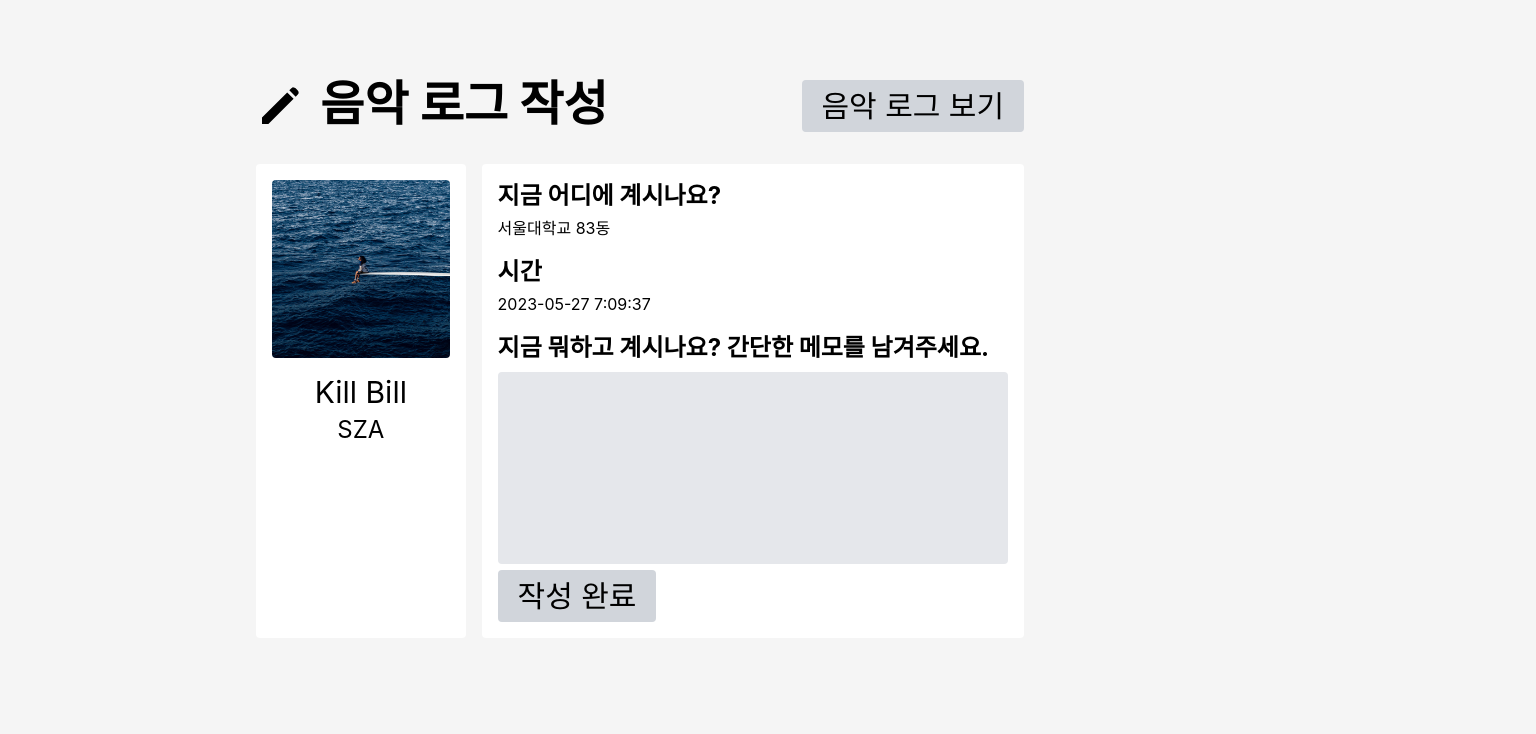
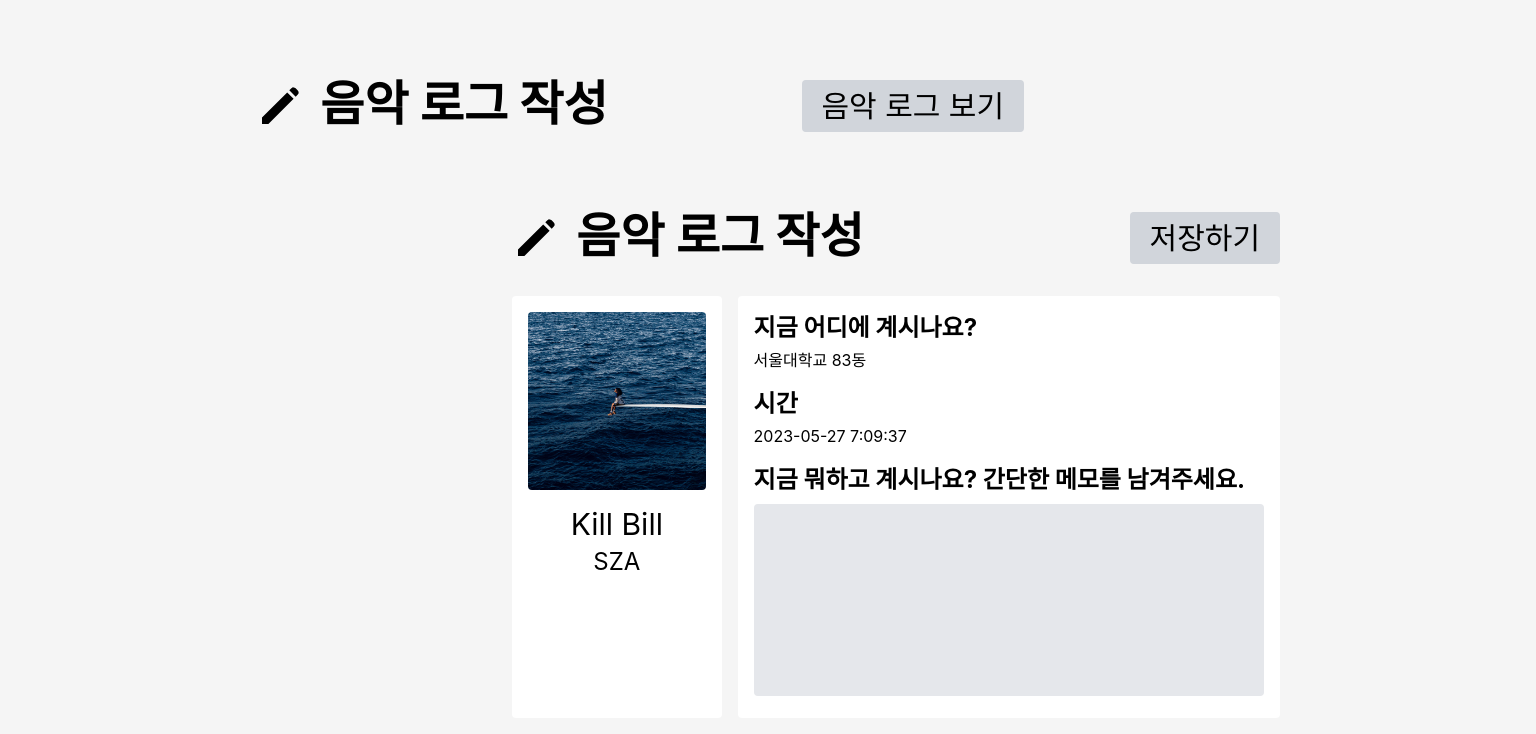
Before and after one commit to coco-ball/WP-MusicLog, a Next.js app in the folder music-log/: page / in a window 1280 px wide. Shown: the top 734 px of the page, 1536 px wide, since content can reach past the window. Built offline with nearby package versions, Linux system fonts and the light colour scheme.

Commit message:
firebase연동, 수정사항 각주로 추가

```diff
--- a/music-log/src/components/PostLog.js
+++ b/music-log/src/components/PostLog.js
@@ -1,5 +1,5 @@
 import { useEffect, useState } from "react";
-//import MusicLog from "@/src/components/MusicLog";
+//import MusicLog from "@/src/components/PostLoglist";
 
 // firebase 관련 모듈을 불러옵니다.
 /*
@@ -20,6 +20,7 @@ import {
 // DB의 todos 컬렉션 참조를 만듭니다. 컬렉션 사용시 잘못된 컬렉션 이름 사용을 방지합니다.
 //const postlogCollection = collection(db, "postlogs");
 
+
 const PostLog = () => {
   const [input, setInput] = useState("");
 
@@ -39,7 +40,16 @@ const PostLog = () => {
 //albumCover 엘범 커버 사진은 데이터에 포함하지 않나요?
 //spotify API연동-->userid, 노래 title, artist, album cover.. 불러오기 -->
 
+
   return (
+    <div className="w-screen px-64 flex-col justify-center">
+      <div className="flex mt-20">
+        <img src="/write.svg" alt="" className="mr-4"></img>
+        <h1 className="text-5xl font-bold">음악 로그 작성</h1>
+        <button className="w-30 justify-self-center px-5 py-2 ml-auto text-3xl rounded bg-gray-300 hover:bg-gray-400">
+          저장하기
+        </button>
+      </div>
       <body className="w-auto flex mt-8">
         <div className="w-72 mr-4 bg-white rounded p-4">
           <img className="w-auto mb-4 rounded" src="/albumCover.jpeg"></img>
@@ -61,14 +71,9 @@ const PostLog = () => {
             value={input}
             onChange={(e) => useEffect(() => setInput(e.target.value))}
           ></textarea>
-        <button
-          className={`w-30 justify-self-center px-5 py-2 ml-auto text-3xl rounded bg-gray-300 hover:bg-gray-400`}
-          // onClick={() => toggleStateVar()}
-        >
-          작성 완료
-        </button>
         </div>
       </body>
+    </div>
   );
 };
 
@@ -95,4 +100,3 @@ function saveData() {
 // 저장하기 버튼에 이벤트 리스너 추가
 //const saveButton = document.getElementById('save-button');
 //saveButton.addEventListener('click', saveData);
-//)
```
Lines whose indentation alone changed are shown as unchanged.
